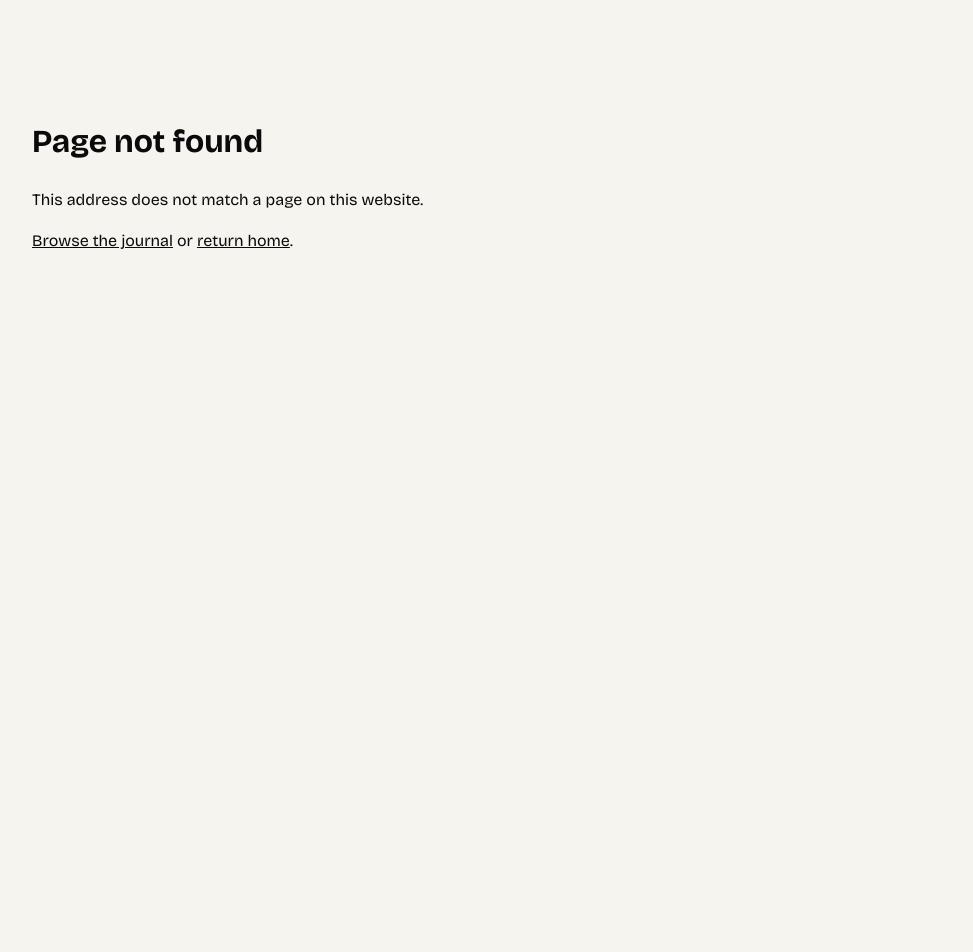
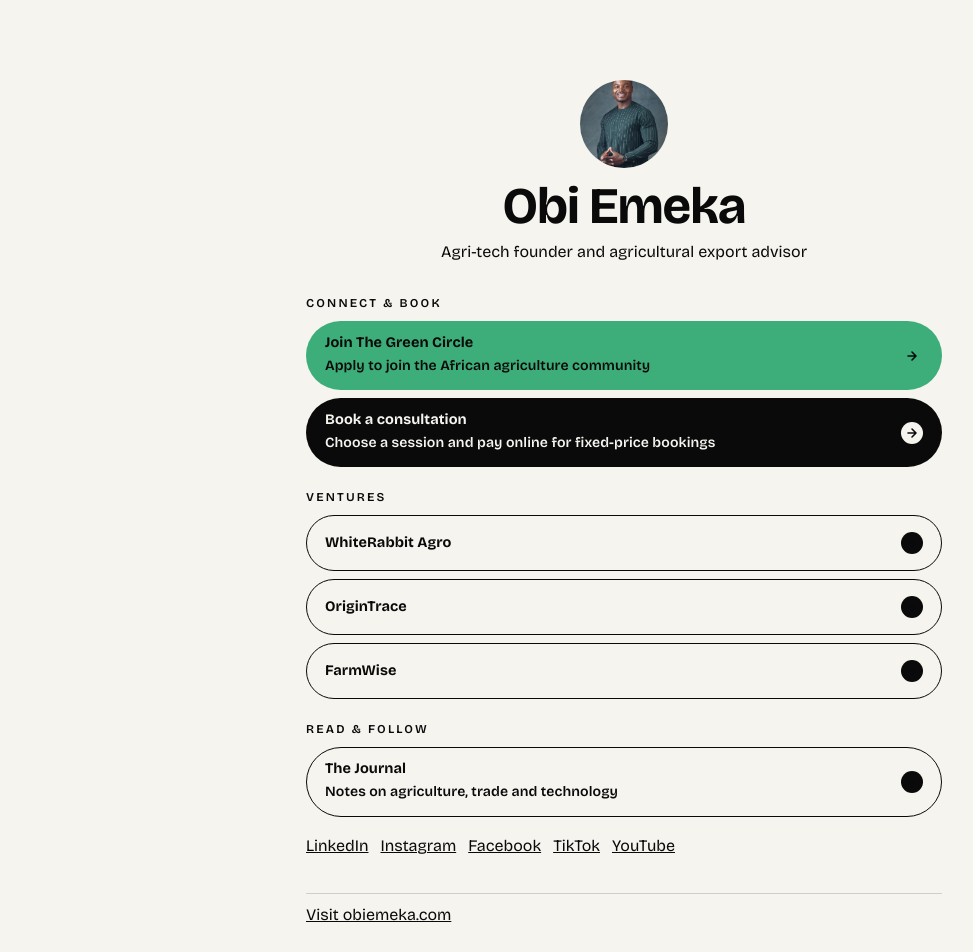
Before and after one commit to FARMWISE-WHITERABBIT/obiemeka-webite, a React (Vite) app: page /links in a window 1280 px wide. Before the commit this address had no page. Shown: the top 952 px of the page, without its empty margins (16-989 px from the left). Before the commit the page ends 800 px from the top, so only its background shows below. Built offline with nearby package versions, Linux system fonts and the light colour scheme.

Commit message:
Add Obi Emeka links hub

```diff
--- a/src/App.jsx
+++ b/src/App.jsx
@@ -4,6 +4,7 @@ import { Analytics } from '@vercel/analytics/react'
 import { Seo } from './Seo'
 import NotFound from './pages/NotFound'
 import Home from './pages/Home'
+import Links from './pages/Links'
 import GreenCircle from './pages/GreenCircle'
 import BlogIndex from './pages/BlogIndex'
 import BlogPost from './pages/BlogPost'
@@ -25,6 +26,7 @@ function RedirectPreservingSearch({ to }) {
 export default function App() {
   const [t, setTweak] = useTweaks(TWEAK_DEFAULTS)
   const location = useLocation()
+  const path = location.pathname.replace(/\/+$/, '')
 
   useEffect(() => {
     document.body.classList.remove('accent-citrus', 'accent-rust', 'accent-aqua', 'accent-green')
@@ -42,6 +44,7 @@ export default function App() {
       <Seo />
       <Routes>
         <Route path="/" element={<Home />} />
+        <Route path="/links" element={<Links />} />
         <Route path="/greencircle-community" element={<GreenCircle />} />
         <Route path="/green-circle" element={<RedirectPreservingSearch to="/greencircle-community" />} />
         <Route path="/blog" element={<BlogIndex />} />
@@ -49,7 +52,7 @@ export default function App() {
         <Route path="*" element={<NotFound />} />
       </Routes>
 
-      {location.pathname !== '/greencircle-community' && <ExitIntentPopup />}
+      {path !== '/greencircle-community' && path !== '/links' && <ExitIntentPopup />}
 
       {import.meta.env.DEV && (
         <TweaksPanel title="Tweaks">
--- /dev/null
+++ b/src/pages/Links.jsx
@@ -0,0 +1,74 @@
+import React from 'react'
+import { Link } from 'react-router-dom'
+import { BookingForm } from '../BookingForm'
+import identity from '../lib/siteIdentity.json'
+import { buildGreenCircleLink } from '../lib/utm'
+
+const profile = identity.find(item => item['@type'] === 'Person')
+const socialNames = {
+  'www.linkedin.com': 'LinkedIn',
+  'www.instagram.com': 'Instagram',
+  'www.facebook.com': 'Facebook',
+  'www.tiktok.com': 'TikTok',
+  'www.youtube.com': 'YouTube',
+}
+const joinUrl = buildGreenCircleLink({ source: 'links', medium: 'link-hub', campaign: 'green-circle' }) + '#gc-join'
+
+function LinkLabel({ title, description }) {
+  return (
+    <>
+      <span>
+        <strong>{title}</strong>
+        {description && <small>{description}</small>}
+      </span>
+      <span className="arrow" aria-hidden="true" />
+    </>
+  )
+}
+
+export default function Links() {
+  return (
+    <main className="section links-page">
+      <header className="links-header">
+        <img src={profile.image.replace(profile.url, '')} width="88" height="88" alt="" />
+        <h1>Obi Emeka</h1>
+        <p>Agri-tech founder and agricultural export advisor</p>
+      </header>
+
+      <section className="links-group" aria-labelledby="links-work">
+        <h2 id="links-work" className="caps">Connect &amp; book</h2>
+        <a className="btn btn-primary links-row" href={joinUrl}>
+          <LinkLabel title="Join The Green Circle" description="Apply to join the African agriculture community" />
+        </a>
+        <details id="book" className="links-booking">
+          <summary className="btn btn-ink links-row">
+            <LinkLabel title="Book a consultation" description="Choose a session and pay online for fixed-price bookings" />
+          </summary>
+          <BookingForm />
+        </details>
+      </section>
+
+      <section className="links-group" aria-labelledby="links-ventures">
+        <h2 id="links-ventures" className="caps">Ventures</h2>
+        {profile.founder.map(({ name, url }) => (
+          <a className="btn btn-ghost links-row" href={url} key={url}>
+            <LinkLabel title={name} />
+          </a>
+        ))}
+      </section>
+
+      <section className="links-group" aria-labelledby="links-follow">
+        <h2 id="links-follow" className="caps">Read &amp; follow</h2>
+        <Link className="btn btn-ghost links-row" to="/blog">
+          <LinkLabel title="The Journal" description="Notes on agriculture, trade and technology" />
+        </Link>
+        <ul className="links-social">
+          {profile.sameAs.map(url => (
+            <li key={url}><a href={url}>{socialNames[new URL(url).hostname]}</a></li>
+          ))}
+        </ul>
+      </section>
+      <footer className="links-footer"><Link to="/">Visit obiemeka.com</Link></footer>
+    </main>
+  )
+}
--- a/src/sections.jsx
+++ b/src/sections.jsx
@@ -1086,6 +1086,7 @@ export function Footer({ onNav }) {
               <li><a href="/#packages"  onClick={(e) => { e.preventDefault(); onNav('packages') }}>Engagements</a></li>
               <li><a href="/#book"      onClick={(e) => { e.preventDefault(); onNav('book') }}>Book a call</a></li>
               <li><Link to="/blog">Journal</Link></li>
+              <li><Link to="/links">Links</Link></li>
               <li><Link to="/greencircle-community">The Green Circle</Link></li>
             </ul>
           </div>
--- a/src/styles.css
+++ b/src/styles.css
@@ -1531,3 +1531,25 @@ footer .inner { max-width: 1440px; margin: 0 auto; }
 .blog-photo img, .blog-post-image img { display: block; width: 100%; height: auto; }
 .blog-photo img { border-radius: var(--r-3); }
 .blog-photo figcaption, .blog-post-image figcaption { font-size: 0.82rem; line-height: 1.6; margin-top: 10px; }
+
+/* ===== LINKS HUB ===== */
+.links-page { max-width: 720px; padding: clamp(36px, 8vw, 80px) clamp(18px, 5vw, 42px); }
+.links-header { text-align: center; margin-bottom: var(--s-6); }
+.links-header img { margin: 0 auto var(--s-3); border-radius: 50%; object-fit: cover; }
+.links-header h1 { margin: 0; font: var(--display-m); letter-spacing: -0.02em; }
+.links-header p { margin: var(--s-2) 0 0; }
+.links-group { display: grid; gap: var(--s-2); margin-bottom: var(--s-5); }
+.links-group h2 { margin: 0 0 var(--s-1); }
+.links-row { width: 100%; min-height: 56px; justify-content: space-between; padding: 14px 18px; white-space: normal; }
+.links-row strong { display: block; font-weight: 700; }
+.links-row small { display: block; margin-top: 5px; font-size: 0.88rem; line-height: 1.4; }
+.links-row .arrow { flex: 0 0 auto; }
+.links-booking summary { list-style: none; }
+.links-booking summary::-webkit-details-marker { display: none; }
+.links-booking[open] summary .arrow { transform: rotate(90deg); }
+.links-booking .form-card, .links-booking .form-success { margin-top: var(--s-2); }
+.links-social { display: flex; flex-wrap: wrap; gap: 0 var(--s-3); margin: 0; padding: 0; list-style: none; }
+.links-social a, .links-footer a { display: inline-flex; align-items: center; min-height: 44px; }
+.links-page :is(a, summary):focus-visible { outline: 2px solid var(--ink); outline-offset: 3px; }
+.links-footer { border-top: 1px solid var(--hairline-strong); }
+#gc-join { scroll-margin-top: 108px; }
```
Also changed, not shown: src/lib/seo.js.
